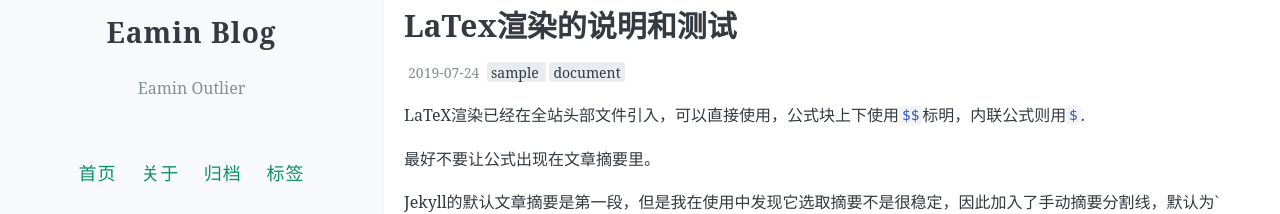
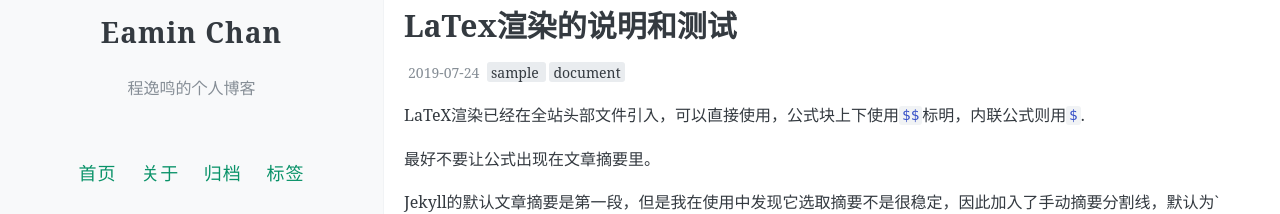
Before and after one commit to EaminC/eaminblog, a Jekyll site: the page built from index.html, in a window 1280 px wide. Shown: the part 290-504 px from the top of the page. Built offline with Jekyll 4.4.1, drawn with Linux system fonts in a browser that asks for light colours; the list of posts is cut into pages by our own code; comment, search, counter and statistics services are not loaded.

Commit message:
Update _config.yml

```diff
--- a/_config.yml
+++ b/_config.yml
@@ -7,8 +7,8 @@
 # 井号后面的文字是说明文档，不会被程序读取。
 
 # 描述/签名
-name: Eamin Blog
-description: Eamin Outlier
+name: Eamin Chan
+description: 程逸鸣的个人博客
 
 # 输入你的网站域名（如果你没有添加自己的域名，而是直接用GitHub pages分配的域名的话可以省略）
 url:
```
